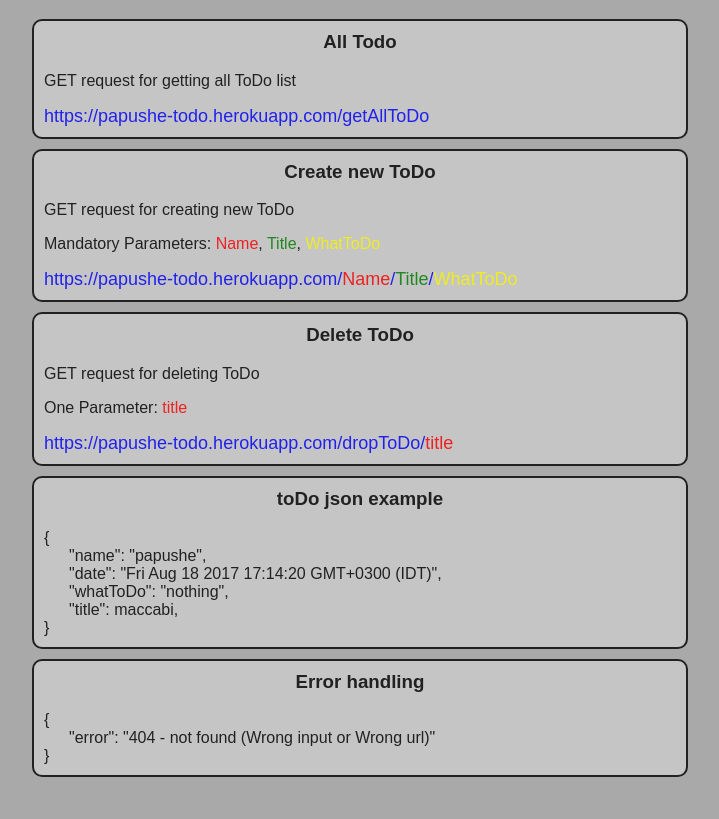
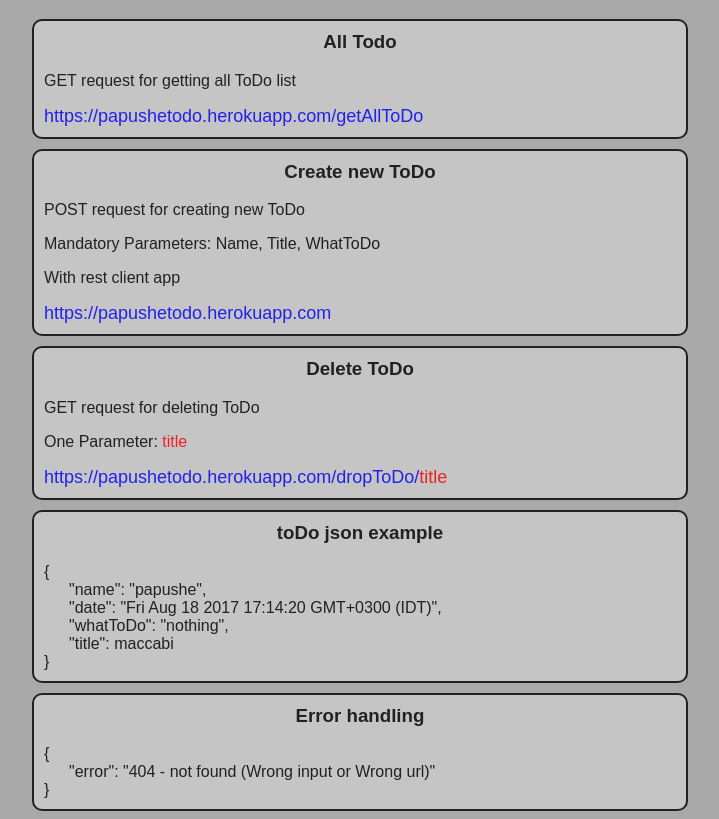
Before and after one commit to papushe/toDoWs, a website: page index.html in a window 1280 px wide. Shown: the part 61-880 px from the top of the page, without its empty margins (280-999 px from the left). Before the commit the page ends 846 px from the top, so only its background shows below. Drawn offline with Linux system fonts and the light colour scheme; files that its build step writes are made by us from their sources.

Commit message:
bug fixed

```diff
--- a/index.html
+++ b/index.html
@@ -9,19 +9,20 @@
 <div>
     <h3>All Todo</h3>
     <p>GET request for getting all ToDo list</p>
-    <a target="_blank" href="https://papushe-todo.herokuapp.com/getAllToDo">https://papushe-todo.herokuapp.com/getAllToDo</a>
+    <a target="_blank" href="https://papushetodo.herokuapp.com//getAllToDo">https://papushetodo.herokuapp.com/getAllToDo</a>
 </div>
 <div>
     <h3>Create new ToDo</h3>
-    <p>GET request for creating new ToDo</p>
-    <p>Mandatory Parameters: <span class="red">Name</span>, <span class="green">Title</span>, <span class="yellow">WhatToDo</span></p>
-    <a href="#">https://papushe-todo.herokuapp.com/<span class="red">Name</span>/<span class="green">Title</span>/<span class="yellow">WhatToDo</span></a>
+    <p>POST request for creating new ToDo</p>
+    <p>Mandatory Parameters: Name, Title, WhatToDo</p>
+    <p>With rest client app</p>
+    <a href="#">https://papushetodo.herokuapp.com</a>
 </div>
 <div>
     <h3>Delete ToDo</h3>
     <p>GET request for deleting ToDo</p>
     <p>One Parameter: <span class="red">title</span></p>
-    <a href="#">https://papushe-todo.herokuapp.com/dropToDo/<span class="red">title</span></a>
+    <a href="#">https://papushetodo.herokuapp.com/dropToDo/<span class="red">title</span></a>
 </div>
 <div class="json">
     <h3>toDo json example</h3>
@@ -29,7 +30,7 @@
     <p>"name": "papushe",</p>
     <p>"date": "Fri Aug 18 2017 17:14:20 GMT+0300 (IDT)",</p>
     <p>"whatToDo": "nothing",</p>
-    <p>"title": maccabi,</p>
+    <p>"title": maccabi</p>
     }
 </div>
 <div class="json">
```
